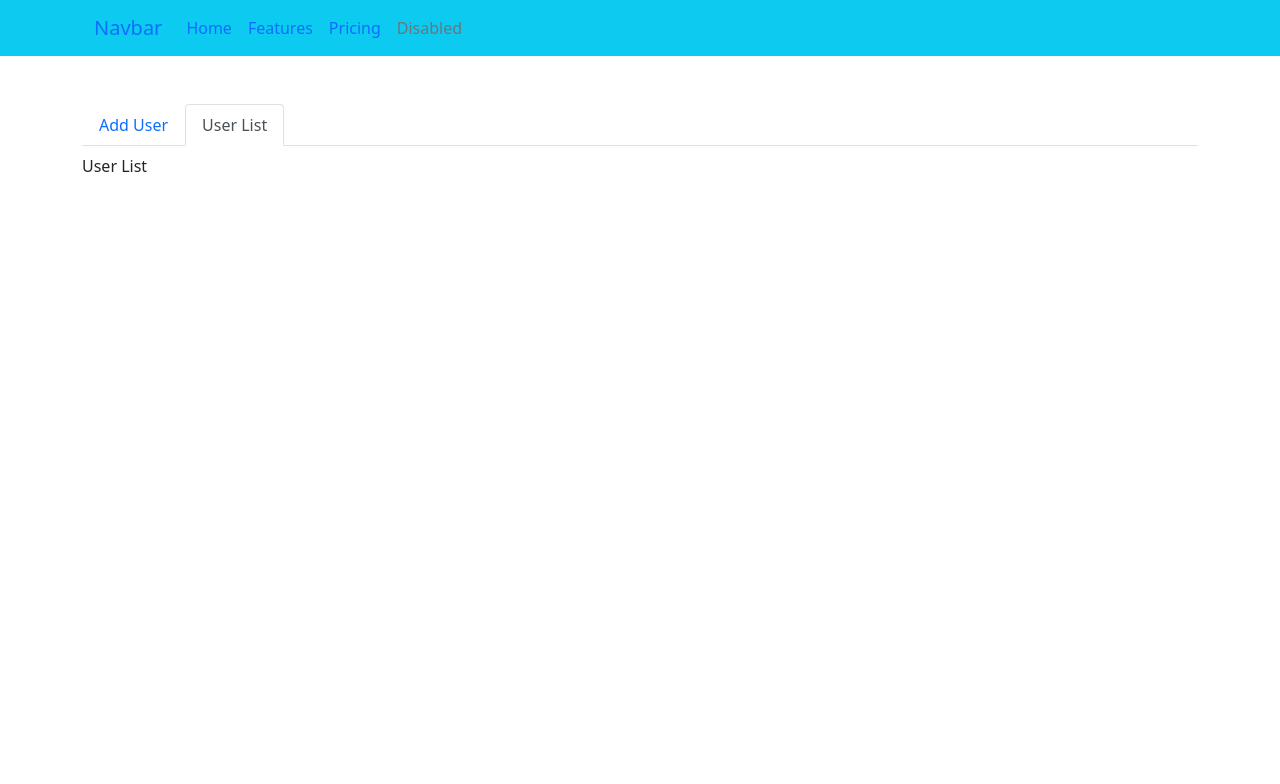
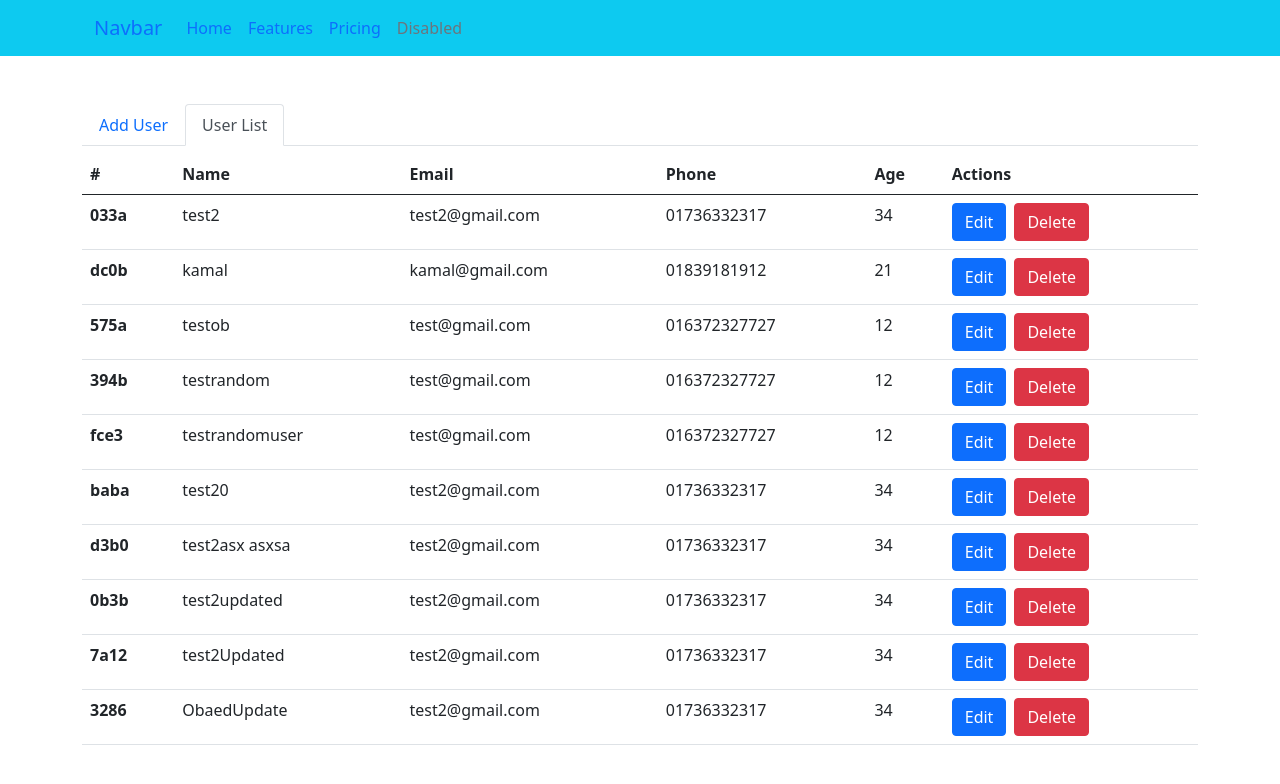
Before and after one commit to obaedulislam/angular-basic-crud, an Angular app: page / in a window 1280 px wide. Both pictures are taken after a click on the tab "User List". Shown: the top 784 px of the page. Built offline with nearby package versions, Linux system fonts and the light colour scheme; data requests are answered from the project's data file.

Commit message:
Crud operation all method implemented

```diff
--- a/angular.json
+++ b/angular.json
@@ -34,6 +34,7 @@
               "src/styles.scss"
             ],
             "scripts": [
+              "./node_modules/jquery/dist/jquery.min.js",
               "node_modules/bootstrap/dist/js/bootstrap.min.js",
               "node_modules/bootstrap/dist/js/bootstrap.bundle.min.js"
             ]
--- a/db.json
+++ b/db.json
@@ -23,25 +23,74 @@
   ],
   "Users": [
     {
-      "id": 1,
-      "email": 1,
-      "name": "Some comment",
-      "mobile": 1,
-      "Age": 1
+      "id": "033a",
+      "userName": "test2",
+      "email": "test2@gmail.com",
+      "phone": "01736332317",
+      "age": 34
     },
     {
-      "id": "aca7",
-      "yourName": "obaedul islam",
-      "email": "obaedul@redlimesolutions.com",
-      "phone": "+8801313191479",
+      "id": "dc0b",
+      "userName": "kamal",
+      "email": "kamal@gmail.com",
+      "phone": "01839181912",
+      "age": 21
+    },
+    {
+      "id": "575a",
+      "userName": "testob",
+      "email": "test@gmail.com",
+      "phone": "016372327727",
       "age": 12
     },
     {
-      "id": "3a5e",
-      "yourName": "nesar uddin",
-      "email": "nesar@test.com",
-      "phone": "101313191479",
-      "age": 24
+      "id": "394b",
+      "userName": "testrandom",
+      "email": "test@gmail.com",
+      "phone": "016372327727",
+      "age": 12
+    },
+    {
+      "id": "fce3",
+      "userName": "testrandomuser",
+      "email": "test@gmail.com",
+      "phone": "016372327727",
+      "age": 12
+    },
+    {
+      "id": "baba",
+      "userName": "test20",
+      "email": "test2@gmail.com",
+      "phone": "01736332317",
+      "age": 34
+    },
+    {
+      "id": "d3b0",
+      "userName": "test2asx asxsa ",
+      "email": "test2@gmail.com",
+      "phone": "01736332317",
+      "age": 34
+    },
+    {
+      "id": "0b3b",
+      "userName": "test2updated",
+      "email": "test2@gmail.com",
+      "phone": "01736332317",
+      "age": 34
+    },
+    {
+      "id": "7a12",
+      "userName": "test2Updated",
+      "email": "test2@gmail.com",
+      "phone": "01736332317",
+      "age": 34
+    },
+    {
+      "id": "3286",
+      "userName": "ObaedUpdate",
+      "email": "test2@gmail.com",
+      "phone": "01736332317",
+      "age": 34
     }
   ]
 }
--- a/package.json
+++ b/package.json
@@ -21,6 +21,7 @@
     "@ng-bootstrap/ng-bootstrap": "^14.2.0",
     "@popperjs/core": "^2.11.6",
     "bootstrap": "^5.0.2",
+    "jquery": "^3.7.1",
     "json-server": "^1.0.0-alpha.21",
     "rxjs": "~7.5.0",
     "tslib": "^2.3.0",
@@ -32,6 +33,7 @@
     "@angular/compiler-cli": "^15.0.0",
     "@angular/localize": "^15.0.0",
     "@types/jasmine": "~4.3.0",
+    "@types/jquery": "^3.5.29",
     "jasmine-core": "~4.5.0",
     "karma": "~6.4.0",
     "karma-chrome-launcher": "~3.1.0",
--- a/src/app/service/common.service.ts
+++ b/src/app/service/common.service.ts
@@ -10,8 +10,20 @@ export class CommonService {
 
   constructor(private http: HttpClient) { }
 
-  AddUser(User: any): Observable<any> {
-    debugger;
-    return this.http.post(this.url + "Users", User);
+  AddUser(User: any, type: any): Observable<any> {
+    if (type == "add") {
+      return this.http.post(this.url + "Users", User);
+    } else {
+      return this.http.put(this.url + "Users/" + User.id, User);
+    }
+  }
+  GetAllUsers(): Observable<any> {
+    return this.http.get(this.url + "Users");
+  }
+  DeleteUserById(id: any): Observable<any> {
+    return this.http.delete(this.url + "Users/" + id);
+  }
+  GetUserById(id: any): Observable<any> {
+    return this.http.get(this.url + "Users/" + id);
   }
 }
--- a/src/app/users/users.component.html
+++ b/src/app/users/users.component.html
@@ -1,12 +1,12 @@
 <ul ngbNav #nav="ngbNav" [(activeId)]="active" class="nav-tabs">
     <li [ngbNavItem]="1">
-        <button ngbNavLink>Add User</button>
-        <ng-template ngbNavContent>
+        <button ngbNavLink id="addUser" href="home">Add User</button>
+        <ng-template ngbNavContent id="home">
             <form [formGroup]="userForm" (ngSubmit)="SubmitForm()">
                 <div class="row">
                     <div class="col-md-6 form-group">
-                        <label for="yourName" class="form-label">Name:</label>
-                        <input type="text" class="form-control" id="yourName" name="yourName" formControlName="yourName"
+                        <label for="userName" class="form-label">Name:</label>
+                        <input type="text" class="form-control" id="userName" name="userName" formControlName="userName"
                             placeholder="Enter name">
                     </div>
                     <div class="col-md-6 form-group">
@@ -37,9 +37,35 @@
         </ng-template>
     </li>
     <li [ngbNavItem]="2">
-        <button ngbNavLink>User List</button>
-        <ng-template ngbNavContent>
-            <p>User List</p>
+        <button ngbNavLink id="profile">User List</button>
+        <ng-template ngbNavContent id="profileTab">
+            <table class="table">
+                <thead>
+                    <tr>
+                        <th scope="col">#</th>
+                        <th scope="col">Name</th>
+                        <th scope="col">Email</th>
+                        <th scope="col">Phone</th>
+                        <th scope="col">Age</th>
+                        <th scope="col">Actions</th>
+                    </tr>
+                </thead>
+                <tbody>
+                    <tr *ngFor="let user of users; let i= index">
+                        <th scope="row">{{user.id}}</th>
+                        <td>{{user.userName}}</td>
+                        <td>{{user.email}}</td>
+                        <td>{{user.phone}}</td>
+                        <td>{{user.age}}</td>
+                        <td>
+                            <button (click)=" GetUserById(user.id)" type="button"
+                                class="btn btn-primary me-2">Edit</button>
+                            <button (click)="DeleteUserById(user.id)" type="button"
+                                class="btn btn-danger">Delete</button>
+                        </td>
+                    </tr>
+                </tbody>
+            </table>
         </ng-template>
     </li>
 </ul>
--- a/src/app/users/users.component.ts
+++ b/src/app/users/users.component.ts
@@ -10,26 +10,64 @@ import { CommonService } from '../service/common.service';
 export class UsersComponent implements OnInit {
   active = 1;
   userForm: any;
-  submitted = false;
+  users: any;
 
   constructor(private fb: FormBuilder, private service: CommonService) {
     this.userForm = this.fb.group({
-      yourName: [''],
+      id: [''], // Add id field
+      userName: [''],
       email: [''],
       phone: [''],
-      age: [''],
-
-    })
+      age: ['']
+    });
   }
 
   ngOnInit(): void {
-
+    this.GetAllUsers();
   }
 
   SubmitForm() {
-    this.service.AddUser(this.userForm.value).subscribe(data => {
-      alert("Added");
-      console.log(data);
-    })
+    const type = this.userForm.value.id ? 'update' : 'add';
+
+    this.service.AddUser(this.userForm.value, type).subscribe(data => {
+      if (type === 'add') {
+        alert('Added');
+      } else {
+        alert('Updated');
+      }
+      this.userForm.reset();
+      this.GetAllUsers();
+    });
+  }
+
+  GetAllUsers() {
+    this.service.GetAllUsers().subscribe(data => {
+      console.log("users", data);
+      this.users = data;
+    });
+  }
+
+  DeleteUserById(id: any) {
+    this.service.DeleteUserById(id).subscribe(data => {
+      alert("User deleted");
+      this.GetAllUsers();
+    });
+  }
+
+  GetUserById(id: any) {
+    this.service.GetUserById(id).subscribe(data => {
+      alert("Single user get successfully");
+      console.log("user detail", data);
+
+      this.userForm.patchValue({
+        id: data.id,
+        userName: data.userName,
+        email: data.email,
+        phone: data.phone,
+        age: data.age
+      });
+
+      this.active = 1;
+    });
   }
 }
--- a/tsconfig.json
+++ b/tsconfig.json
@@ -19,6 +19,7 @@
     "target": "ES2022",
     "module": "ES2022",
     "useDefineForClassFields": false,
+    "allowSyntheticDefaultImports": true,
     "lib": [
       "ES2022",
       "dom"
```
Also changed, not shown: src/app/app.component.html (indentation only), 1 other file (tests, documents, lock files or other folders).
